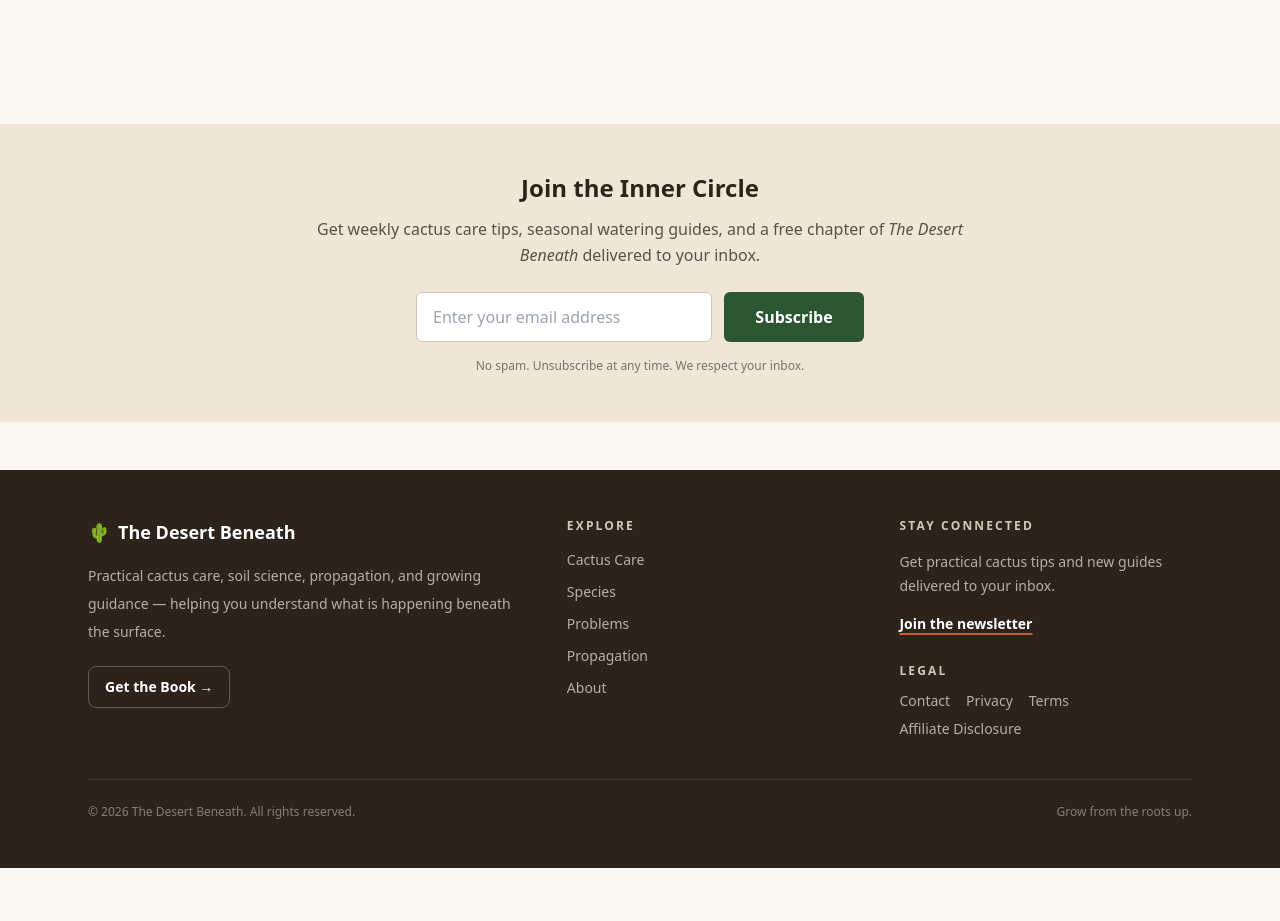
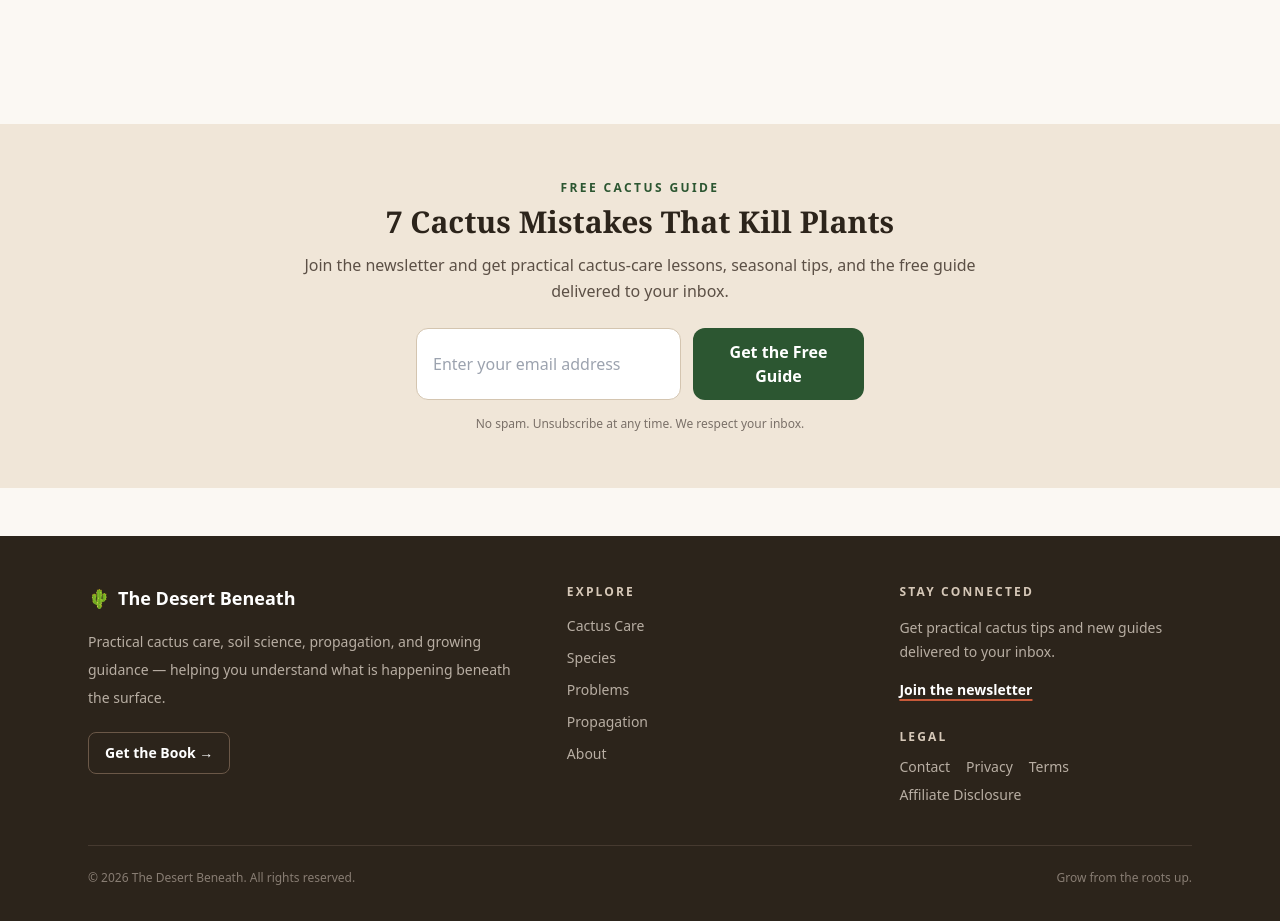
Before and after one commit to valdo-tech-pro/desert-beneath, a Next.js app: page / in a window 1280 px wide. Shown: the part 5280-6201 px from the top of the page. Before the commit the page ends 6148 px from the top, so only its background shows below. Built offline with nearby package versions, Linux system fonts and the light colour scheme; no server answers; the database is empty.

Commit message:
Align newsletter offer with free cactus mistakes guide

```diff
--- a/components/NewsletterSignup.tsx
+++ b/components/NewsletterSignup.tsx
@@ -5,83 +5,33 @@ import { useState } from 'react'
 export default function NewsletterSignup() {
   const [email, setEmail] = useState('')
   const [status, setStatus] = useState<'idle' | 'loading' | 'success' | 'error'>('idle')
-
   const KIT_FORM_URL = 'https://app.kit.com/forms/9755772/subscriptions'
 
   const handleSubmit = async (e: React.FormEvent<HTMLFormElement>) => {
     e.preventDefault()
     setStatus('loading')
-
     const formData = new FormData(e.currentTarget)
-
     try {
-      const response = await fetch(KIT_FORM_URL, {
-        method: 'POST',
-        body: formData,
-        headers: {
-          Accept: 'application/json',
-        },
-      })
-
-      if (response.ok) {
-        setStatus('success')
-        setEmail('')
-      } else {
-        setStatus('error')
-      }
-    } catch (error) {
-      setStatus('error')
-    }
+      const response = await fetch(KIT_FORM_URL, { method: 'POST', body: formData, headers: { Accept: 'application/json' } })
+      if (response.ok) { setStatus('success'); setEmail('') } else setStatus('error')
+    } catch { setStatus('error') }
   }
 
   return (
-    <section id="newsletter" className="scroll-mt-24 bg-[#f0e6d8] px-4 py-12 sm:px-6">
+    <section id="newsletter" className="scroll-mt-24 bg-[#f0e6d8] px-4 py-14 sm:px-6">
       <div className="mx-auto max-w-2xl text-center">
-        <h2 className="mb-3 text-2xl font-bold text-[#2c241b]">Join the Inner Circle</h2>
-        <p className="mb-6 leading-relaxed text-[#5c5046]">
-          Get weekly cactus care tips, seasonal watering guides, and a free chapter of <em>The Desert Beneath</em> delivered to your inbox.
-        </p>
-
+        <p className="text-xs font-bold uppercase tracking-[0.2em] text-[#2c5631]">Free cactus guide</p>
+        <h2 className="mt-2 text-3xl font-serif font-bold text-[#2c241b]">7 Cactus Mistakes That Kill Plants</h2>
+        <p className="mt-3 mb-6 leading-relaxed text-[#5c5046]">Join the newsletter and get practical cactus-care lessons, seasonal tips, and the free guide delivered to your inbox.</p>
         {status === 'success' ? (
-          <div className="mx-auto max-w-md rounded-md bg-[#2c5631] p-4 font-medium text-white">
-            You&apos;re subscribed! Check your inbox for your free chapter.
-          </div>
+          <div className="mx-auto max-w-md rounded-xl bg-[#2c5631] p-4 font-medium text-white">You&apos;re subscribed! Check your inbox for your guide.</div>
         ) : (
           <form onSubmit={handleSubmit} className="mx-auto flex max-w-md flex-col gap-3 sm:flex-row">
-            <input
-              type="email"
-              name="email_address"
-              required
-              placeholder="Enter your email address"
-              value={email}
-              onChange={(e) => setEmail(e.target.value)}
-              disabled={status === 'loading'}
-              className="flex-1 rounded-md border border-[#d4c5b0] bg-white px-4 py-3 text-[#2c241b] focus:border-transparent focus:outline-none focus:ring-2 focus:ring-[#2c5631] disabled:opacity-70"
-            />
-            <button
-              type="submit"
-              disabled={status === 'loading'}
-              className="flex min-w-[140px] items-center justify-center gap-2 rounded-md bg-[#2c5631] px-6 py-3 font-semibold text-white transition-colors hover:bg-[#1e3d22] disabled:cursor-not-allowed disabled:opacity-70"
-            >
-              {status === 'loading' ? (
-                <>
-                  <svg className="h-5 w-5 animate-spin text-white" xmlns="http://www.w3.org/2000/svg" fill="none" viewBox="0 0 24 24">
-                    <circle className="opacity-25" cx="12" cy="12" r="10" stroke="currentColor" strokeWidth="4" />
-                    <path className="opacity-75" fill="currentColor" d="M4 12a8 8 0 018-8V0C5.373 0 0 5.373 0 12h4zm2 5.291A7.962 7.962 0 014 12H0c0 3.042 1.135 5.824 3 7.938l3-2.647z" />
-                  </svg>
-                  Joining...
-                </>
-              ) : (
-                'Subscribe'
-              )}
-            </button>
+            <input type="email" name="email_address" required placeholder="Enter your email address" value={email} onChange={(e) => setEmail(e.target.value)} disabled={status === 'loading'} className="flex-1 rounded-xl border border-[#d4c5b0] bg-white px-4 py-3 text-[#2c241b] focus:outline-none focus:ring-2 focus:ring-[#2c5631] disabled:opacity-70" />
+            <button type="submit" disabled={status === 'loading'} className="flex min-w-[150px] items-center justify-center rounded-xl bg-[#2c5631] px-6 py-3 font-semibold text-white transition-colors hover:bg-[#1e3d22] disabled:cursor-not-allowed disabled:opacity-70">{status === 'loading' ? 'Joining...' : 'Get the Free Guide'}</button>
           </form>
         )}
-
-        {status === 'error' && (
-          <p className="mt-3 text-sm text-red-600">Oops! Something went wrong. Please try again.</p>
-        )}
-
+        {status === 'error' && <p className="mt-3 text-sm text-red-600">Oops! Something went wrong. Please try again.</p>}
         <p className="mt-4 text-xs text-[#7a7068]">No spam. Unsubscribe at any time. We respect your inbox.</p>
       </div>
     </section>
```
